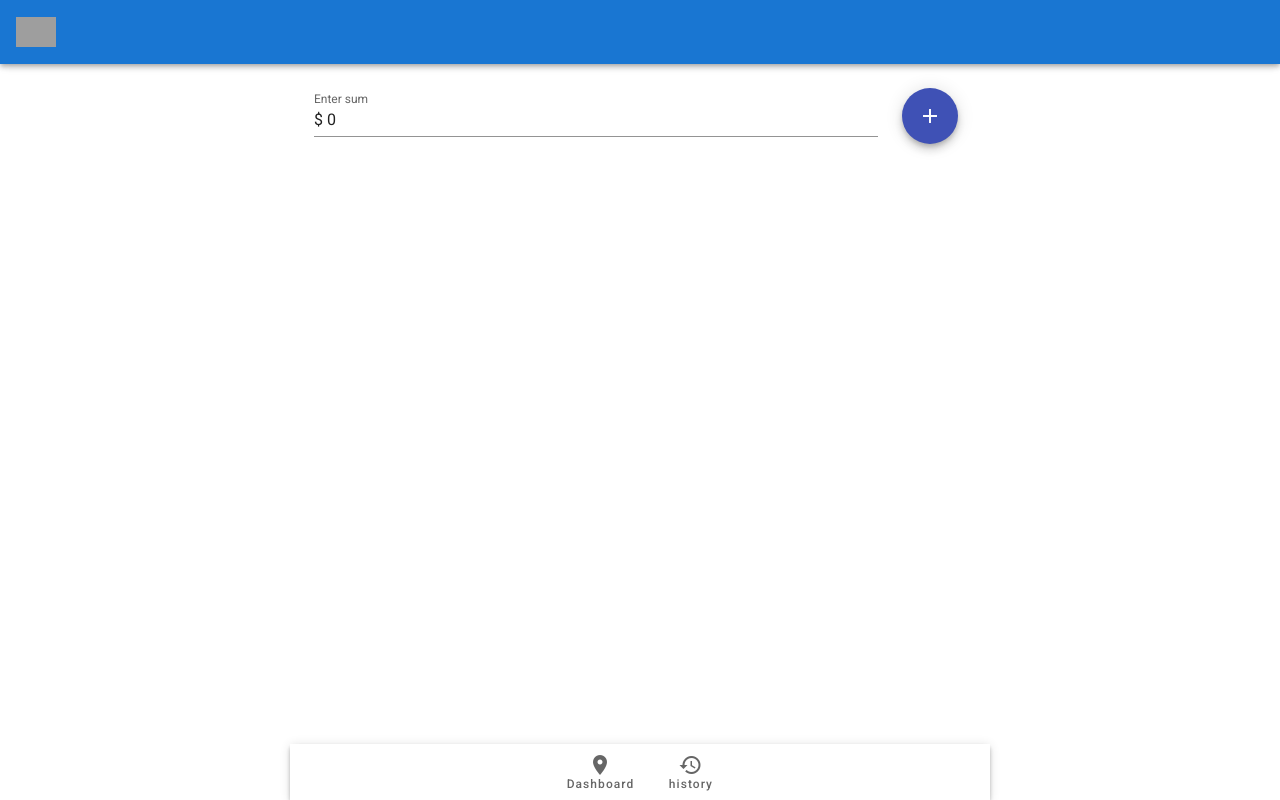
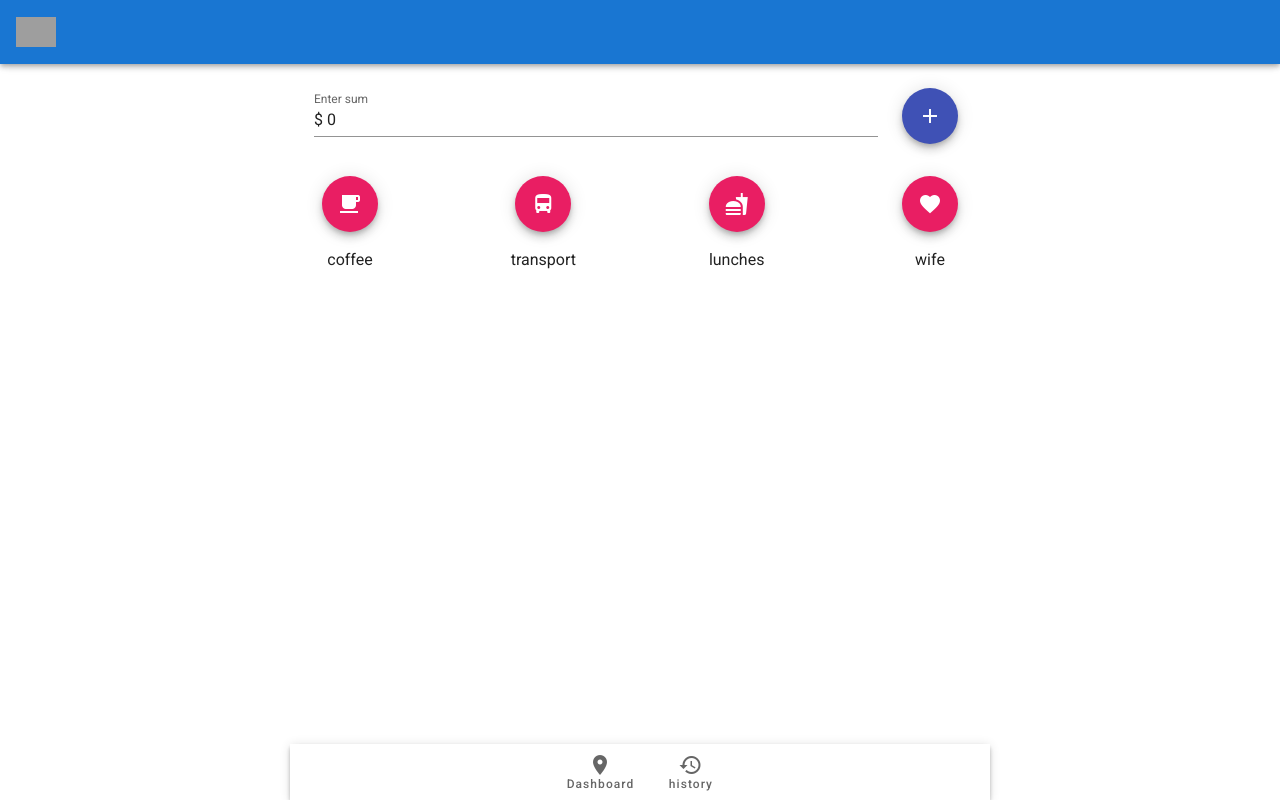
Before and after one commit to aleksandr-staetskiy/depository, a Vue app: page / in a window 1280 px wide. Built offline with nearby package versions, Linux system fonts and the light colour scheme; grey boxes are pictures that could not be loaded.

Commit message:
feat(components): categoris add

```diff
--- /dev/null
+++ b/src/components/base/Category.vue
@@ -0,0 +1,30 @@
+<template>
+<div class="d-flex flex-column align-center">
+    <v-btn
+      class="mx-2"
+      fab
+      dark
+      color="pink"
+    >
+      <v-icon dark>
+        {{ info.icon }}
+      </v-icon>
+    </v-btn>
+    <p class="mt-4">
+      {{ info.name }}
+    </p>
+</div>
+</template>
+
+<script lang="ts">
+import { Vue, Component, Prop } from 'vue-property-decorator';
+import { ICategory } from '../homepage/models';
+
+@Component
+export default class Category extends Vue {
+  @Prop(Category) readonly info!: ICategory
+}
+</script>
+
+<style lang="scss" scoped>
+</style>
--- /dev/null
+++ b/src/components/homepage/FavCategories.vue
@@ -0,0 +1,33 @@
+<template>
+<div class="d-flex justify-space-between">
+  <Category
+    v-for="category in categories"
+    :key="category.name"
+    :info="category"
+     />
+</div>
+</template>
+
+<script lang="ts">
+import Vue from 'vue';
+import Component from 'vue-class-component';
+import Category from '@/components/base/Category.vue';
+import { ICategory } from './models';
+
+@Component({
+  components: {
+    Category,
+  },
+})
+export default class FavCategories extends Vue {
+  categories: ICategory[] = [
+    { icon: 'mdi-coffee', name: 'coffee' },
+    { icon: 'mdi-bus', name: 'transport' },
+    { icon: 'mdi-food', name: 'lunches' },
+    { icon: 'mdi-heart', name: 'wife' },
+  ]
+}
+</script>
+
+<style lang="scss" scoped>
+</style>
--- a/src/components/homepage/InputBar.vue
+++ b/src/components/homepage/InputBar.vue
@@ -1,5 +1,5 @@
 <template>
-  <div class="d-flex pa-6">
+  <div class="d-flex">
     <v-text-field
       label="Enter sum"
       hide-details="auto"
--- a/src/components/homepage/models.ts
+++ b/src/components/homepage/models.ts
@@ -4,3 +4,8 @@ export interface Expense {
   sum: number;
   icon: string;
 }
+
+export interface ICategory {
+  icon: string,
+  name: string,
+}
--- a/src/views/Home.vue
+++ b/src/views/Home.vue
@@ -1,16 +1,19 @@
 <template>
-  <div>
+  <div class="pa-6">
     <InputBar />
+    <FavCategories class="mt-8" />
   </div>
 </template>
 
 <script lang="ts">
 import { Vue, Component } from 'vue-property-decorator';
 import InputBar from '@/components/homepage/InputBar.vue';
+import FavCategories from '@/components/homepage/FavCategories.vue';
 
 @Component({
   components: {
     InputBar,
+    FavCategories,
   },
 })
 export default class Home extends Vue {
```
